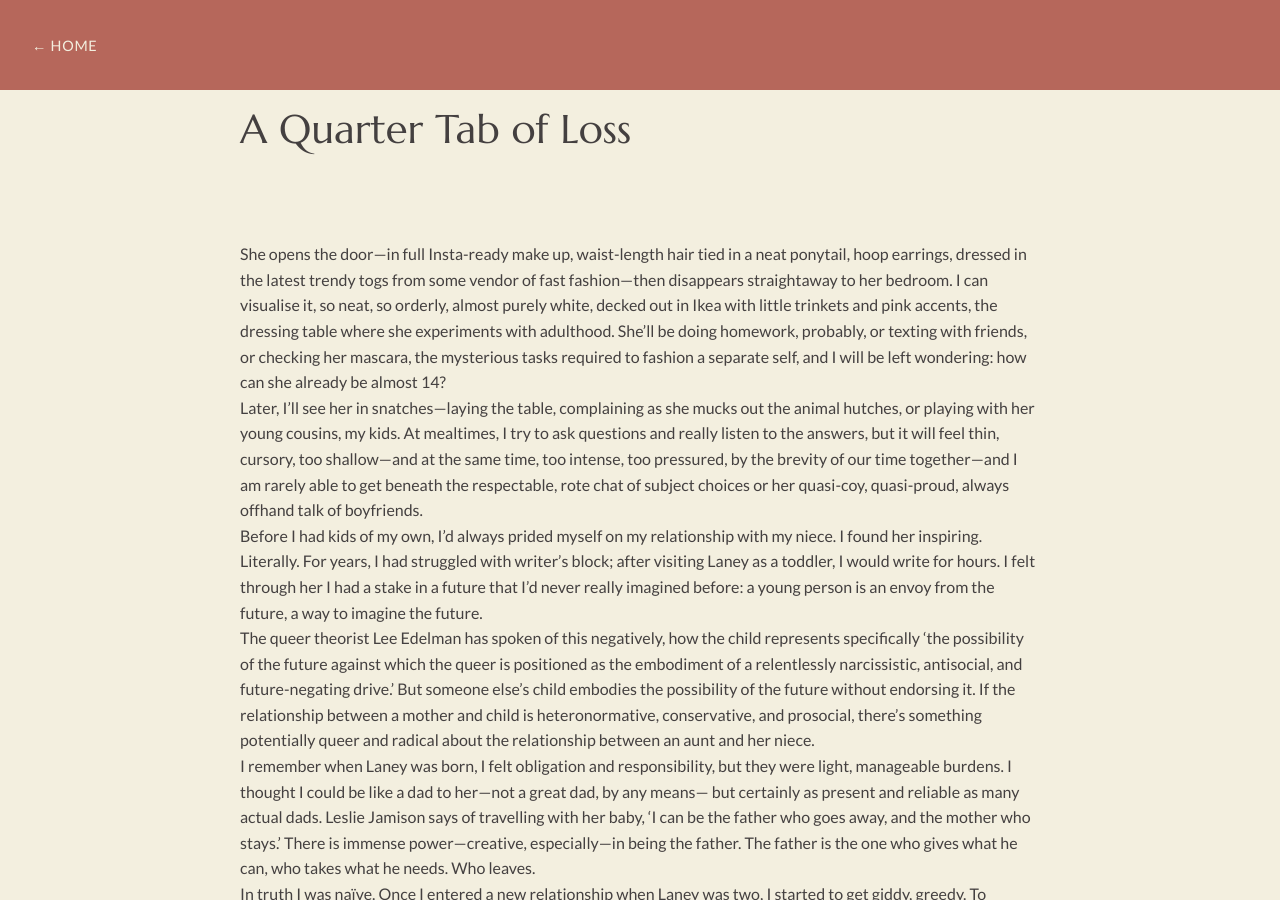
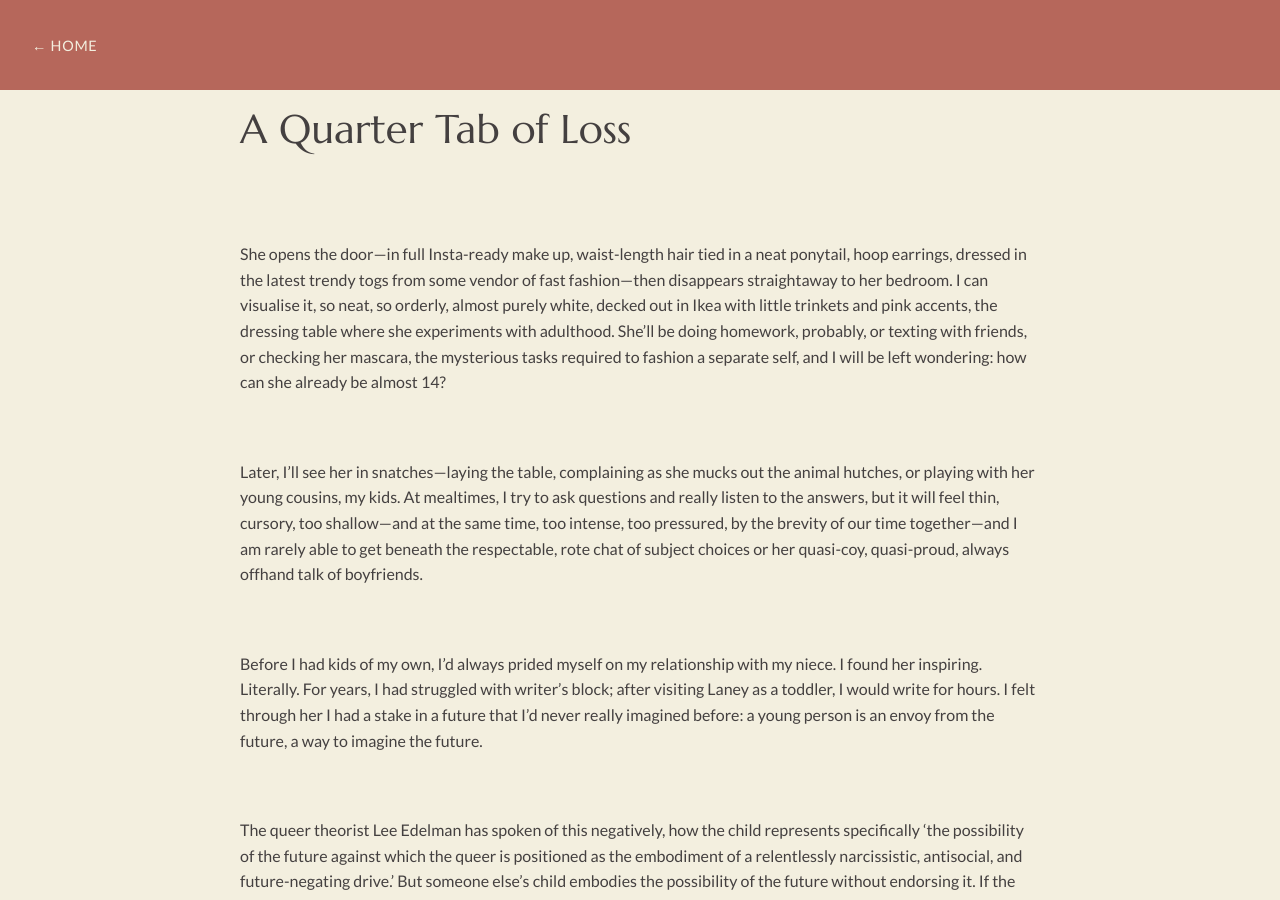
Before and after one commit to kwhiteheadsite/kwhiteheadsite.github.io, a Jekyll site: the page built from a-quarter-tab-of-loss.md, in a window 1280 px wide and 900 px high. Built offline with Jekyll 4.4.1, drawn with Linux system fonts in a browser that asks for light colours.

```diff
--- a/a-quarter-tab-of-loss.md
+++ b/a-quarter-tab-of-loss.md
@@ -22,62 +22,62 @@ white, decked out in Ikea with little trinkets and pink accents, the
 dressing table where she experiments with adulthood. She’ll be doing
 homework, probably, or texting with friends, or checking her mascara,
 the mysterious tasks required to fashion a separate self, and I will be
-left wondering: how can she already be almost 14?<br/>
-Later, I’ll see her in snatches—laying the table, complaining as she
+left wondering: how can she already be almost 14?</p>
+<p>Later, I’ll see her in snatches—laying the table, complaining as she
 mucks out the animal hutches, or playing with her young cousins, my
 kids. At mealtimes, I try to ask questions and really listen to the
 answers, but it will feel thin, cursory, too shallow—and at the same
 time, too intense, too pressured, by the brevity of our time
 together—and I am rarely able to get beneath the respectable, rote chat
 of subject choices or her quasi-coy, quasi-proud, always offhand talk of
-boyfriends.<br/>
-Before I had kids of my own, I’d always prided myself on my relationship
+boyfriends.</p>
+<p>Before I had kids of my own, I’d always prided myself on my relationship
 with my niece. I found her inspiring. Literally. For years, I had
 struggled with writer’s block; after visiting Laney as a toddler, I
 would write for hours. I felt through her I had a stake in a future that
 I’d never really imagined before: a young person is an envoy from the
-future, a way to imagine the future.<br/>
-The queer theorist Lee Edelman has spoken of this negatively, how the
+future, a way to imagine the future.</p>
+<p>The queer theorist Lee Edelman has spoken of this negatively, how the
 child represents specifically ‘the possibility of the future against
 which the queer is positioned as the embodiment of a relentlessly
 narcissistic, antisocial, and future-negating drive.’ But someone else’s
 child embodies the possibility of the future without endorsing it. If
 the relationship between a mother and child is heteronormative,
 conservative, and prosocial, there’s something potentially queer and
-radical about the relationship between an aunt and her niece.<br/>
-I remember when Laney was born, I felt obligation and responsibility,
+radical about the relationship between an aunt and her niece.</p>
+<p>I remember when Laney was born, I felt obligation and responsibility,
 but they were light, manageable burdens. I thought I could be like a dad
 to her—not a great dad, by any means— but certainly as present and
 reliable as many actual dads. Leslie Jamison says of travelling with her
 baby, ‘I can be the father who goes away, and the mother who stays.’
 There is immense power—creative, especially—in being the father. The
 father is the one who gives what he can, who takes what he needs. Who
-leaves.<br/>
-In truth I was naïve. Once I entered a new relationship when Laney
+leaves.</p>
+<p>In truth I was naïve. Once I entered a new relationship when Laney
 was two, I started to get giddy, greedy. To imagine a Laney of my own,
 as though it was as easy as that. As though a Laney grows on trees. My
 monthly visits were like microdosing parenthood. All the joy of being
 loved unconditionally—all the therapeutic benefits—with none of the
-exhaustion.<br/>
-And now, with a two- and a five-year-old, the microdoses aren’t
+exhaustion.</p>
+<p>And now, with a two- and a five-year-old, the microdoses aren’t
 having their effect. I’ve ODed on the heavier stuff. My own children
 pull at me, my breast, my mind, they want things I feel incapable of. A
-constant need for—I can’t even finish the thought half the time.<br/>
-When Laney comes down and takes them to play a game of ‘hide the
+constant need for—I can’t even finish the thought half the time.</p>
+<p>When Laney comes down and takes them to play a game of ‘hide the
 pompoms’, I crash on the couch, mindlessly scrolling through my phone,
 like a pig truffling, for articles with adult intelligence. I want to be
 present in the moment with my niece, but I want this more. A long read,
 a murder mystery, incisive literary criticism. For half an hour, or an
 hour, my dilettantism at adulthood, will be eclipsed by Laney’s
-radiance, her expertise at care and play.<br/>
-I feel sad that I can’t be as present for Laney, moment to moment, as
-I was, but I also feel the loss on a grander scale.<br/>
-When I was 16, I went to stay with my aunt, my mother’s sister, for
+radiance, her expertise at care and play.</p>
+<p>I feel sad that I can’t be as present for Laney, moment to moment, as
+I was, but I also feel the loss on a grander scale.</p>
+<p>When I was 16, I went to stay with my aunt, my mother’s sister, for
 two weeks. The pretext was to attend a nearby drama school. Privately I
 suspected that my parents’ marriage was going through a rocky patch, but
 I suppose a more innocent interpretation was that they just needed a
-break. Also, my aunt had cancer.<br/>
-In the time I stayed with her, I grew huge crushes, ignited several
+break. Also, my aunt had cancer.</p>
+<p>In the time I stayed with her, I grew huge crushes, ignited several
 romantic entanglements that would keep my heart broken for months if not
 years on end, did an audition of <em>All the Worlds a Stage</em> wearing
 a black velvet dress, holding a cigarette lighter, affecting the air of
@@ -89,45 +89,45 @@ cake that my aunt had bought to wean me off from pure chocolate and
 sleep in a box room beneath a shelf of books. Those two weeks were a
 capsule of discovery, and I loved everything about it, learning
 independence in baby steps. Stepping away from my parents, under the
-wry, loving, knowing, eye of my aunt. Two years later, she was dead.<br/>
-I always imagined I’d have Laney to stay when she turned 16, install
+wry, loving, knowing, eye of my aunt. Two years later, she was dead.</p>
+<p>I always imagined I’d have Laney to stay when she turned 16, install
 her in some course or other. A rite of passage; also, a way to honour my
 aunt. But that is just two years from now. I didn’t realise everything
 would be back to front, her mum the single mother and my kids so little
-still. So draining.<br/>
-One time she adds me on TikTok. The rich deflation I feel when I see
-it’s so I can help her win something.<br/>
-OMG I WOULD DIE FOR ALL THIS STUFF YOU’RE SO KINDDDD @kitA DONE XXXX
-<strong> 🩷 🩷 🩷 🩷</strong><br/>
-I find myself thinking of the day she was born, getting Dominos
+still. So draining.</p>
+<p>One time she adds me on TikTok. The rich deflation I feel when I see
+it’s so I can help her win something.</p>
+<p>OMG I WOULD DIE FOR ALL THIS STUFF YOU’RE SO KINDDDD @kitA DONE XXXX
+<strong> 🩷 🩷 🩷 🩷</strong></p>
+<p>I find myself thinking of the day she was born, getting Dominos
 delivered to the hospital, not realising that the cheesy stodge was the
 last thing her mother might want—after the long induction, the difficult
-birth, the moment the cord got caught around Laney’s neck.<br/>
-I remember driving so carefully over the speedbumps away from the
-hospital, my sister and our precious cargo in the back seat.<br/>
-My sister had given birth without a birthing partner, a decision I
+birth, the moment the cord got caught around Laney’s neck.</p>
+<p>I remember driving so carefully over the speedbumps away from the
+hospital, my sister and our precious cargo in the back seat.</p>
+<p>My sister had given birth without a birthing partner, a decision I
 couldn’t understand at the time—I would have been there in an instant
 had she asked—but later I understood how the most useful person to be in
 the room was already there. My sister didn’t need anyone else to
-motivate her. She had Laney.<br/>
-That first day home, I took care of Laney whilst her mother showered,
+motivate her. She had Laney.</p>
+<p>That first day home, I took care of Laney whilst her mother showered,
 placing her between my legs on the couch and sketching her. A baby is
 the smallest unit of human, and you feel it, it’s there in the soft
 curly hands, the blinky eyelids. I hadn’t planned to make art; it was a
 spontaneous reaction to the urgency of my feelings. Like Wittgenstein
 (quoted by Elaine Scarry) says, ‘when the eye sees something beautiful,
-the hand wants to draw it.’<br/>
-Later, after I left them, I worried so badly that my sister with her
+the hand wants to draw it.’</p>
+<p>Later, after I left them, I worried so badly that my sister with her
 weak ankles would stumble in the night and drop her. I worried the next
 night, and the night after. I didn’t realise this long-range terror,
-these jagged imaginings, were the birth pains of a new sort of love.<br/>
-There is supposed to be anxiety in the gift giving—to gift is to
+these jagged imaginings, were the birth pains of a new sort of love.</p>
+<p>There is supposed to be anxiety in the gift giving—to gift is to
 risk. The chance to say this is how I see you, am I close? But now when
 Christmas, or her birthday swings around, I get specific Amazon
 instructions, totalling almost exactly the £25 I’ve budgeted to spend.
 It feels more like admin than caring. I don’t pay extra to get them
-wrapped.<br/>
-Recently, after she was visibly unhappy with her eyebrows and the
+wrapped.</p>
+<p>Recently, after she was visibly unhappy with her eyebrows and the
 pencil she’d used, I broke our family’s agreed budget and bought a Boy
 Brow stick from Glossier. ‘Do you know what that is?’ I asked, needily.
 ‘Oh yeah,’ she mumbled, then something like ‘fancy.’ One time I sent her
@@ -136,8 +136,8 @@ even though it wasn’t my fault, it felt symbolic of something. That she
 could no longer depend on me. That my love had faltered, the capacity of
 love that had compelled me that first day to sketch her—because art, as
 Lewis Hyde says, is a gift too—had stuttered over time, had become too
-diffuse, too widely spread, diluted by more pressing commitments.<br/>
-I have a gif on my phone from 2017, already a mother of sorts, but
+diffuse, too widely spread, diluted by more pressing commitments.</p>
+<p>I have a gif on my phone from 2017, already a mother of sorts, but
 pregnant, the baby conveniently enclosed inside me. It’s from a photo
 booth, taken at an immersive experience I’d taken Laney to, just us two,
 in London, on the bus. Alice’s Adventures Underground. In the gif our
@@ -145,17 +145,17 @@ bodies move jerkily. In the images—I have two versions—we are grinning,
 hugging, and pretty—there’s some kind of filter on it, that makes
 freckles pop and cheek bones glow—the pictures of youth and naivete. I’m
 wearing stripes, and we’re moving in time, in sync, twinning, Tweedledum
-and Tweedledee.<br/>
-The painted roses on the backdrop contain, on closer inspection
+and Tweedledee.</p>
+<p>The painted roses on the backdrop contain, on closer inspection
 faces: mean, or pig-nosed, or dopey—the flowers know something we don’t.
 The production had taken place in a vault somewhere, on the Southbank,
 and afterwards passing St Thomas Hospital, where six months later I’d
 give birth, I’d experienced a strange pre-resonance, a sense that
-something would happen there that would change my life.<br/>
-I find something poignant looking at that gif. I think it’s the
+something would happen there that would change my life.</p>
+<p>I find something poignant looking at that gif. I think it’s the
 slowness of our movement in it. Cartoonish. And glitchy, buggy. As
-though we are not quite catching on to our fate.<br/>
-The speed with which Laney has grown up, grown beyond and away from
+though we are not quite catching on to our fate.</p>
+<p>The speed with which Laney has grown up, grown beyond and away from
 me, it’s thrilling, vertiginous, scary but there’s also something
 nonsensical about it. Topsy turvy. I should be maturing at the same or
 greater rate. I should be getting wiser, more selfless. Better at living
@@ -164,8 +164,8 @@ sister, who occupies my kids? Maybe when we emerged from the vault all
 those years ago we’d swapped somehow. Like Alice, whose <em>Through the
 Looking Glass</em> I’m now reading to my small kids. She goes through
 the mirror and becomes her reflection. We’d drunken different
-potions—she’d grown up, and I’d stayed small.<br/>
-My aunt was older when she had me to stay than I will be when Laney
+potions—she’d grown up, and I’d stayed small.</p>
+<p>My aunt was older when she had me to stay than I will be when Laney
 is 16, by ten years. I want Laney to know how much she is loved, and I
 want to be with her when she experiences adulthood. But maybe what I’m
 experiencing is a microdosing of a different sort, the pulling away. A
```
